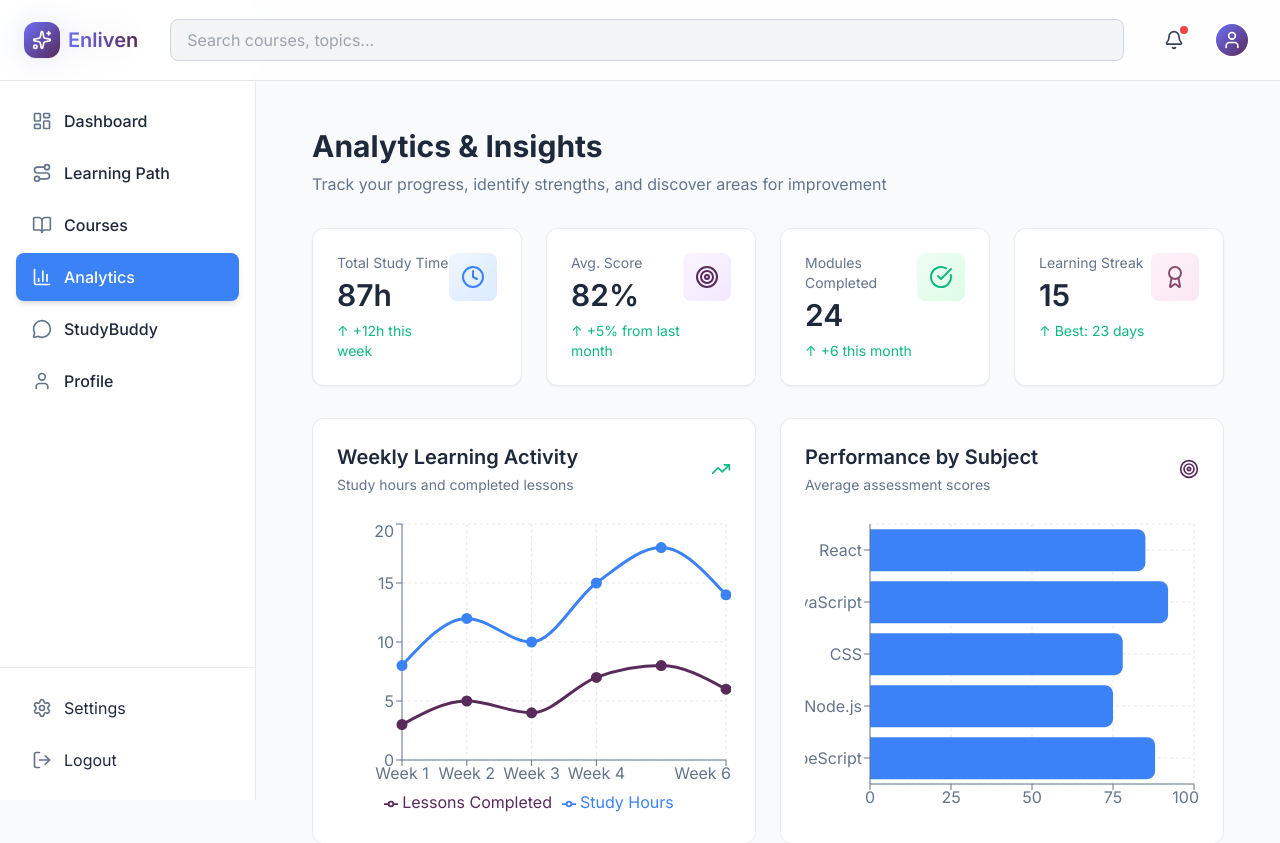
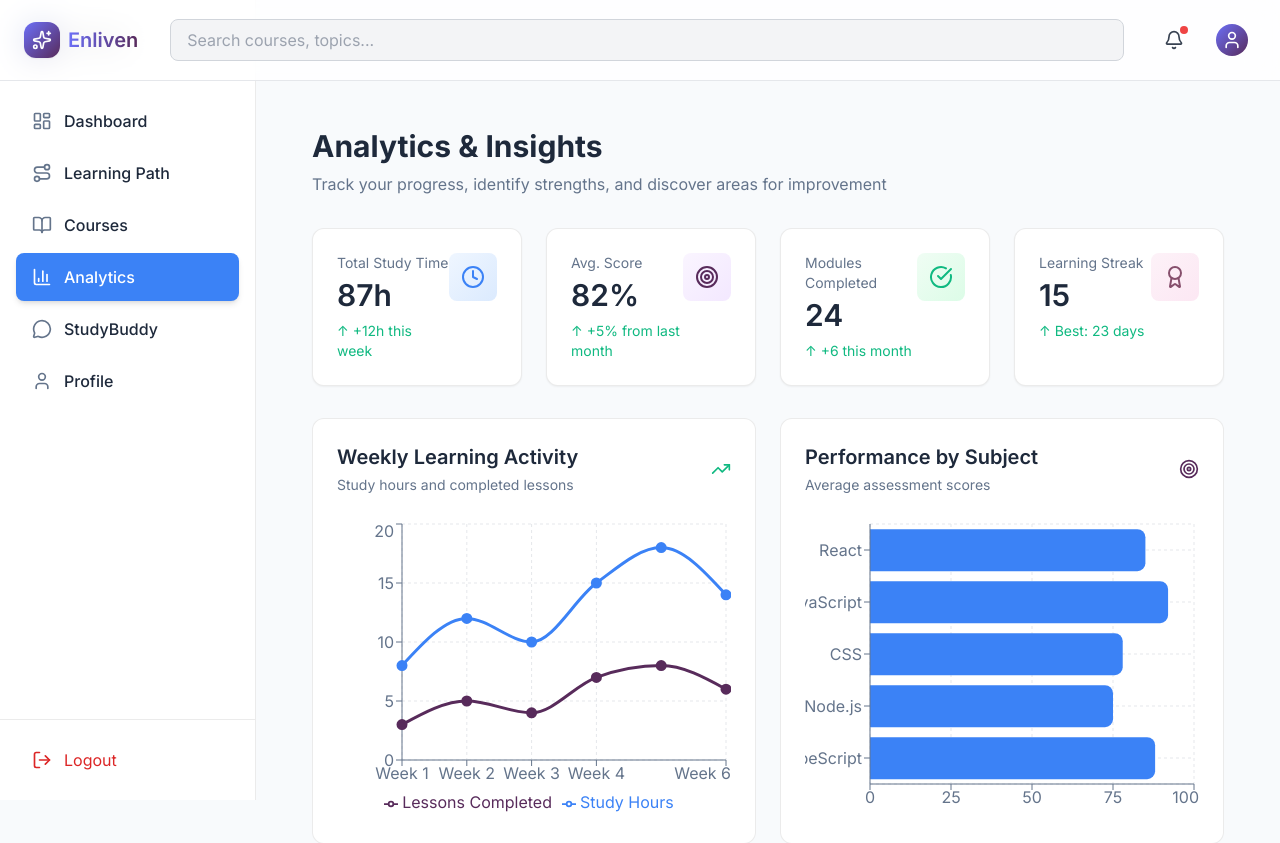
Before and after one commit to Agila-A/Enliven, a React (Vite) app in the folder enliven-frontend/: page /analytics in a window 1280 px wide. Shown: the top 843 px of the page. Built offline with nearby package versions, Linux system fonts and the light colour scheme; sample sign-in values are in the browser's storage.

Commit message:
logout implemented

```diff
--- a/enliven-frontend/src/components/Sidebar.jsx
+++ b/enliven-frontend/src/components/Sidebar.jsx
@@ -6,7 +6,6 @@ import {
   BookOpen,
   BarChart3,
   User,
-  Settings,
   LogOut,
   MessageCircle
 } from "lucide-react";
@@ -15,23 +14,36 @@ const menuItems = [
   { id: "dashboard", label: "Dashboard", icon: LayoutDashboard },
   { id: "learning-path", label: "Learning Path", icon: RouteIcon },
   { id: "courses", label: "Courses", icon: BookOpen },
-  // ⭐ REMOVED assessment
   { id: "analytics", label: "Analytics", icon: BarChart3 },
-
-  // ⭐ NEW — StudyBuddy
   { id: "studybuddy", label: "StudyBuddy", icon: MessageCircle },
-
   { id: "profile", label: "Profile", icon: User },
-];
-
-const bottomItems = [
-  { id: "settings", label: "Settings", icon: Settings },
-  { id: "logout", label: "Logout", icon: LogOut },
 ];
 
 export default function Sidebar() {
   const navigate = useNavigate();
   const { pathname } = useLocation();
+
+  const logout = async () => {
+    try {
+      // Optional backend logout (safe even if endpoint doesn't exist)
+      const token = localStorage.getItem("token");
+      if (token) {
+        await fetch(`${import.meta.env.VITE_API_URL}/api/auth/logout`, {
+          method: "POST",
+          headers: {
+            Authorization: `Bearer ${token}`,
+          },
+        }).catch(() => {});
+      }
+    } finally {
+      // 🔥 CLEAR ALL CLIENT STATE
+      localStorage.removeItem("token");
+      localStorage.removeItem("roadmap");
+      localStorage.removeItem("user");
+
+      navigate("/login", { replace: true });
+    }
+  };
 
   const go = (id) => {
     // StudyBuddy
@@ -40,7 +52,7 @@ export default function Sidebar() {
       return;
     }
 
-    // Courses → use roadmap
+    // Courses → EXACT same logic as before (working)
     if (id === "courses") {
       const roadmap = JSON.parse(localStorage.getItem("roadmap"));
       if (roadmap) {
@@ -48,7 +60,7 @@ export default function Sidebar() {
         const level = roadmap.skillLevel.toLowerCase();
         navigate(`/courses/${domain}/${level}`);
       } else {
-        navigate("/assessment"); // kept same fallback if needed
+        navigate("/assessment");
       }
       return;
     }
@@ -95,18 +107,15 @@ export default function Sidebar() {
         ))}
       </nav>
 
-      {/* BOTTOM SETTINGS */}
-      <div className="p-4 border-t border-border space-y-1">
-        {bottomItems.map(({ id, label, icon: Icon }) => (
-          <button
-            key={id}
-            onClick={() => go(id)}
-            className="w-full flex items-center space-x-3 px-4 py-3 rounded-lg text-foreground hover:bg-secondary transition-colors"
-          >
-            <Icon className="w-5 h-5 text-muted-foreground" />
-            <span>{label}</span>
-          </button>
-        ))}
+      {/* LOGOUT */}
+      <div className="p-4 border-t border-border">
+        <button
+          onClick={logout}
+          className="w-full flex items-center space-x-3 px-4 py-3 rounded-lg text-red-600 hover:bg-red-50 transition-colors"
+        >
+          <LogOut className="w-5 h-5" />
+          <span>Logout</span>
+        </button>
       </div>
     </aside>
   );
```
